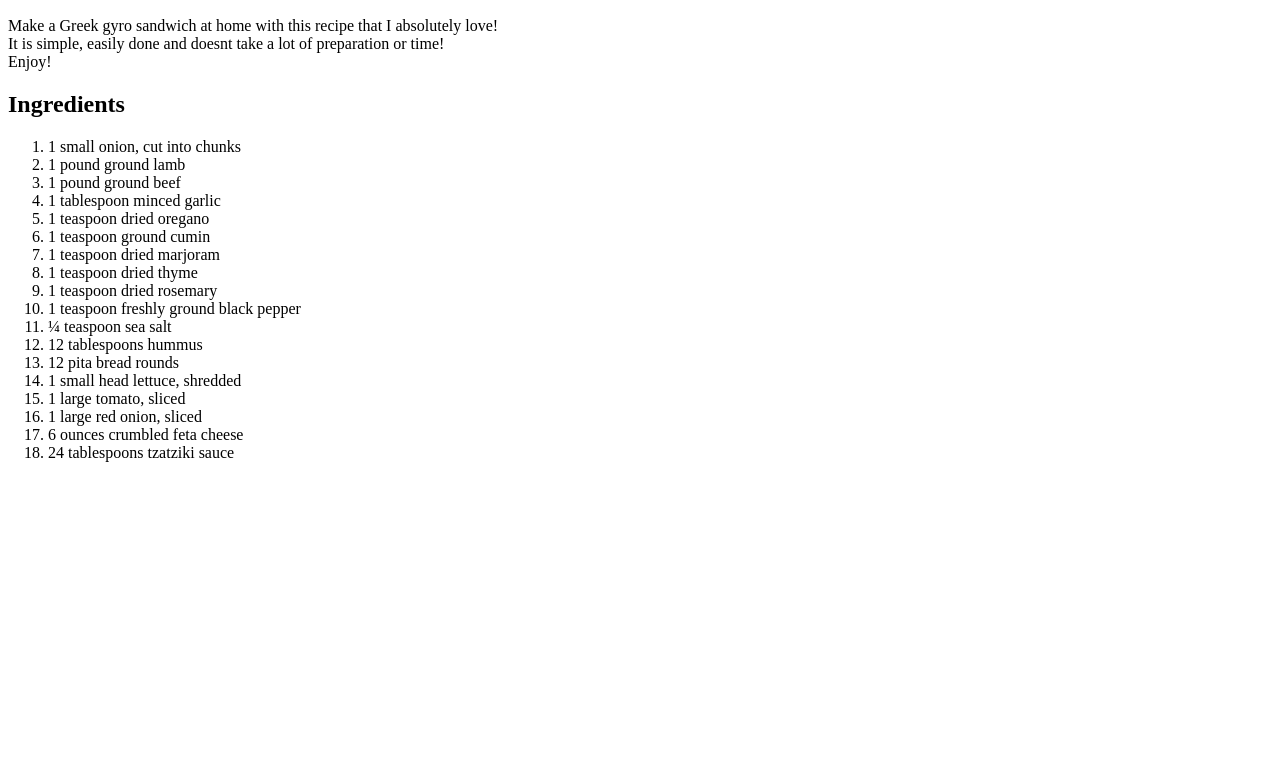
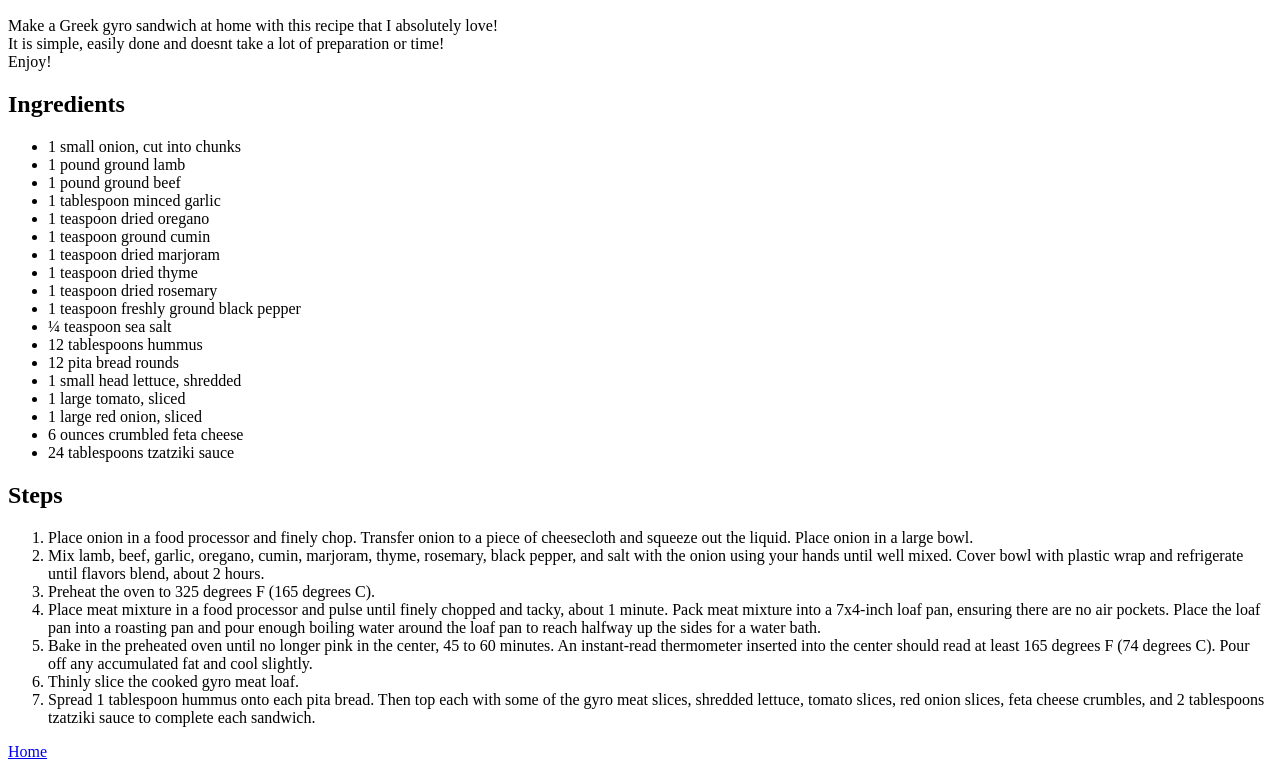
Before and after one commit to Krypto1337/odin-recipes, a plain HTML site: page recipes/gyros.html in a window 1280 px wide. Shown: the part 483-1252 px from the top of the page. Before the commit the page ends 961 px from the top, so only its background shows below. Drawn offline with Linux system fonts and the light colour scheme.

Commit message:
Added steps to  Gyros.html and link back to Home

```diff
--- a/recipes/gyros.html
+++ b/recipes/gyros.html
@@ -21,7 +21,7 @@
 		</p>
 
 		<h2>Ingredients</h2>
-		<ol>
+		<ul>
 			<li>1 small onion, cut into chunks</li>
 			<li>1 pound ground lamb</li>
 			<li>1 pound ground beef</li>
@@ -40,6 +40,44 @@
 			<li>1 large red onion, sliced</li>
 			<li>6 ounces crumbled feta cheese</li>
 			<li>24 tablespoons tzatziki sauce</li>
+		</ul>
+
+		<h2>Steps</h2>
+		<ol>
+			<li>
+				Place onion in a food processor and finely chop. Transfer onion to a
+				piece of cheesecloth and squeeze out the liquid. Place onion in a large
+				bowl.
+			</li>
+			<li>
+				Mix lamb, beef, garlic, oregano, cumin, marjoram, thyme, rosemary, black
+				pepper, and salt with the onion using your hands until well mixed. Cover
+				bowl with plastic wrap and refrigerate until flavors blend, about 2
+				hours.
+			</li>
+			<li>Preheat the oven to 325 degrees F (165 degrees C).</li>
+			<li>
+				Place meat mixture in a food processor and pulse until finely chopped
+				and tacky, about 1 minute. Pack meat mixture into a 7x4-inch loaf pan,
+				ensuring there are no air pockets. Place the loaf pan into a roasting
+				pan and pour enough boiling water around the loaf pan to reach halfway
+				up the sides for a water bath.
+			</li>
+			<li>
+				Bake in the preheated oven until no longer pink in the center, 45 to 60
+				minutes. An instant-read thermometer inserted into the center should
+				read at least 165 degrees F (74 degrees C). Pour off any accumulated fat
+				and cool slightly.
+			</li>
+			<li>Thinly slice the cooked gyro meat loaf.</li>
+			<li>
+				Spread 1 tablespoon hummus onto each pita bread. Then top each with some
+				of the gyro meat slices, shredded lettuce, tomato slices, red onion
+				slices, feta cheese crumbles, and 2 tablespoons tzatziki sauce to
+				complete each sandwich.
+			</li>
 		</ol>
+
+		<a href="../index.html">Home</a>
 	</body>
 </html>
```
